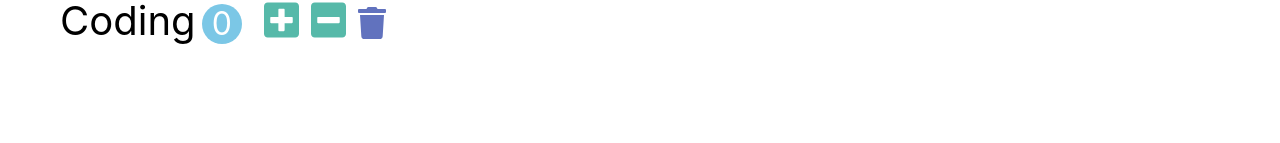
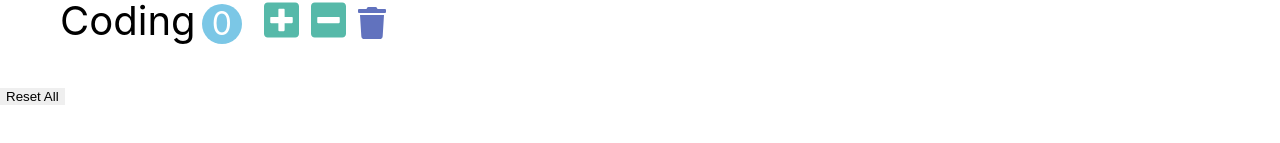
Before and after one commit to hk1070/React, a React (Create React App) app in the folder habit-tracker/: page / in a window 1280 px wide. Shown: the part 385-528 px from the top of the page. Built offline with nearby package versions, Linux system fonts and the light colour scheme; the HTML template or start-up script is replaced by a standard one.

Commit message:
app+habits(reset-button)+app(css)

```diff
--- a/habit-tracker/src/app.css
+++ b/habit-tracker/src/app.css
@@ -88,3 +88,12 @@
   vertical-align: baseline;
   color: rgb(97, 114, 190);
 }
+
+.habits-reset {
+  font-size: 1.5rem;
+  padding: 0.2em 1em;
+  margin-left: 0.2em;
+  background-color: rgb(82, 160, 82);
+  color: white;
+  border-radius: 10px;
+}
--- a/habit-tracker/src/app.jsx
+++ b/habit-tracker/src/app.jsx
@@ -42,6 +42,14 @@
     this.setState({ habits });
   };
 
+  hadleReset = () => {
+    const habits = this.state.habits.map((habit) => {
+      habit.count = 0;
+      return habit;
+    });
+    this.setState({ habits });
+  };
+
   render() {
     return (
       <>
@@ -54,6 +62,7 @@
           onDecrement={this.handleDecrement}
           onDelete={this.handleDelete}
           onAdd={this.handleAdd}
+          onReset={this.hadleReset}
         />
       </>
     );
--- a/habit-tracker/src/components/habits.jsx
+++ b/habit-tracker/src/components/habits.jsx
@@ -18,6 +18,9 @@
             />
           ))}
         </ul>
+        <button className="habit-reset" onClick={this.props.onReset}>
+          Reset All
+        </button>
       </>
     );
   }
```
